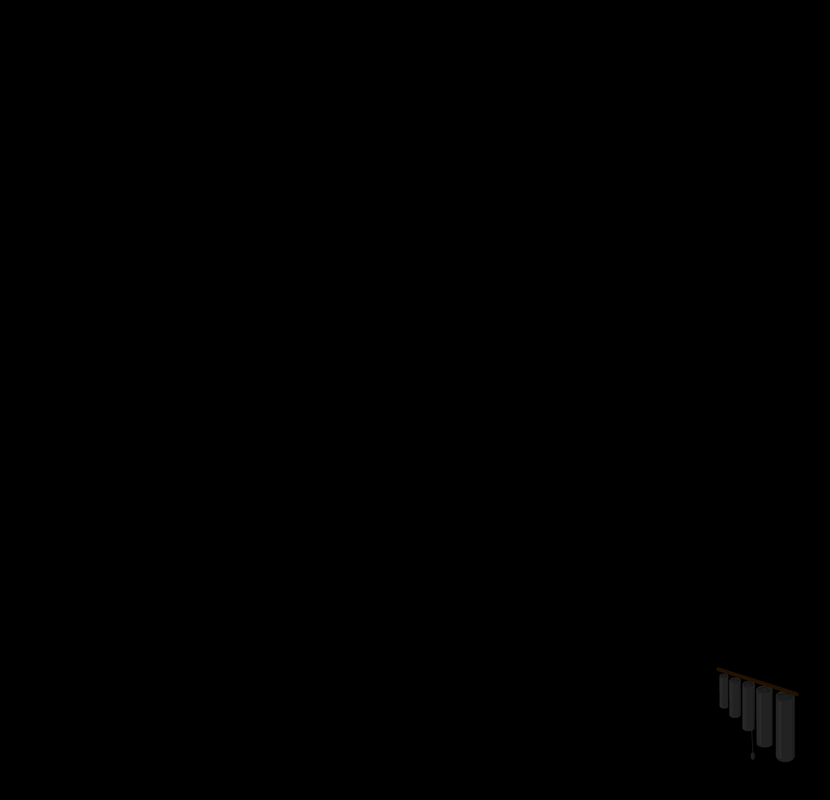
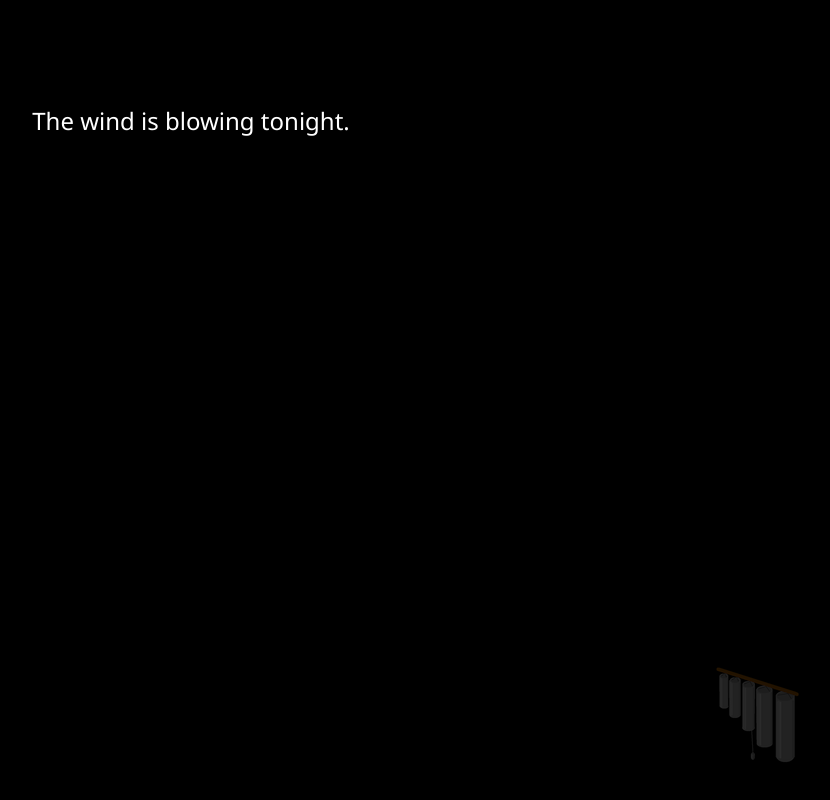
Before and after one commit to LeopoldTal/wind-chime, a React (Create React App) app: page /play in a window 1280 px wide. Before the commit this address had no page. Shown: the whole page, without its empty margins (449-1279 px from the left). Built offline with nearby package versions, Linux system fonts and the light colour scheme; the HTML template or start-up script is replaced by a standard one.

Commit message:
render scenes

```diff
--- a/src/App.tsx
+++ b/src/App.tsx
@@ -3,6 +3,7 @@ import { Route, Routes } from 'react-router';
 import { BrowserRouter } from 'react-router-dom';
 import { ActionContextProvider } from './ActionContext/ActionContext';
 import { Credits } from './Credits/Credits';
+import { Game } from './Game/Game';
 import { InputListener } from './InputListener/InputListener';
 import { MainMenu } from './menus/MainMenu';
 
@@ -11,6 +12,7 @@ const App: React.FunctionComponent = () => (
 		<BrowserRouter>
 			<Routes>
 				<Route path="/" element={<MainMenu />} />
+				<Route path="/play" element={<Game />} />
 				<Route path="/credits" element={<Credits />} />
 			</Routes>
 		</BrowserRouter>
--- /dev/null
+++ b/src/Game/Game.tsx
@@ -0,0 +1,97 @@
+import React, { useCallback, useContext, useEffect, useState } from 'react';
+import { useNavigate } from 'react-router-dom';
+import { ActionContext } from '../ActionContext/ActionContext';
+import { playChime } from '../sound/sound-service';
+import { SoundPlayer } from '../sound/SoundPlayer';
+import { Ending, getFirstStep, getNextStep, isEnding, Phrase } from './game-script';
+import './game.css';
+
+export const Game: React.FunctionComponent = () => {
+	const { setActions } = useContext(ActionContext);
+	const navigate = useNavigate();
+	// keep all state together so we can batch async updates. TODO: is there a nicer way?
+	const [{ step, gameState, currentPhraseIndex }, setState] = useState({
+		...getFirstStep(),
+		currentPhraseIndex: 0
+	});
+
+	console.debug('render Game', { ...step }, { ...gameState }, currentPhraseIndex);
+
+	const onPhraseEnd = () => {
+		if (isEnding(step)) {
+			return;
+		}
+		if (currentPhraseIndex < step.phrases.length - 1) {
+			setState({ step, gameState, currentPhraseIndex: currentPhraseIndex + 1 });
+		} else {
+			goToNextStep(false);
+		}
+	};
+
+	const goToNextStep = useCallback((wasDistracted: boolean) => {
+		if (isEnding(step)) {
+			return;
+		}
+		const nextStep = getNextStep(step, gameState, wasDistracted);
+		setState({ ...nextStep, currentPhraseIndex: 0 });
+	}, [step, gameState]);
+
+	const ringChime = useCallback(() => {
+		playChime();
+		goToNextStep(true);
+	}, [goToNextStep]);
+
+	const pause = useCallback(() => {
+		if (isEnding(step)) {
+			navigate('/');
+		} else {
+			console.log('TODO: pause');
+		}
+	}, [step, navigate]);
+
+	useEffect(() => {
+		setActions({ onShortPress: ringChime, onLongPress: pause });
+	}, [ringChime, pause, setActions]);
+
+	return (
+		<div className="game-screen">
+			{isEnding(step) ? (
+				<EndingScreen {...step} />
+			) : (
+				<ScenePhraseScreen
+					{...step.phrases[currentPhraseIndex]}
+					onPhraseEnd={onPhraseEnd}
+				/>
+			)}
+			{/* TODO: controls hint */}
+		</div>
+	);
+};
+
+type ScenePhraseScreenProps = Phrase & {
+	onPhraseEnd: () => void;
+};
+const ScenePhraseScreen: React.FunctionComponent<ScenePhraseScreenProps> = ({
+	text,
+	soundFile,
+	onPhraseEnd
+}) => (
+	(
+		<div className="scene-screen">
+			<p>{text}</p>
+			<SoundPlayer soundFileName={soundFile} onEnd={onPhraseEnd} />
+		</div>
+	)
+);
+
+const EndingScreen: React.FunctionComponent<Ending> = ({
+	title,
+	text,
+	soundFile
+}) => (
+	<div className="ending-screen">
+		<h1>{title}</h1>
+		<p>{text}</p>
+		<SoundPlayer soundFileName={soundFile} />
+	</div>
+);
--- /dev/null
+++ b/src/Game/game.css
@@ -0,0 +1,5 @@
+.game-screen {
+	font-size: 1.5rem;
+	padding: 5rem;
+	text-align: center;
+};
```
